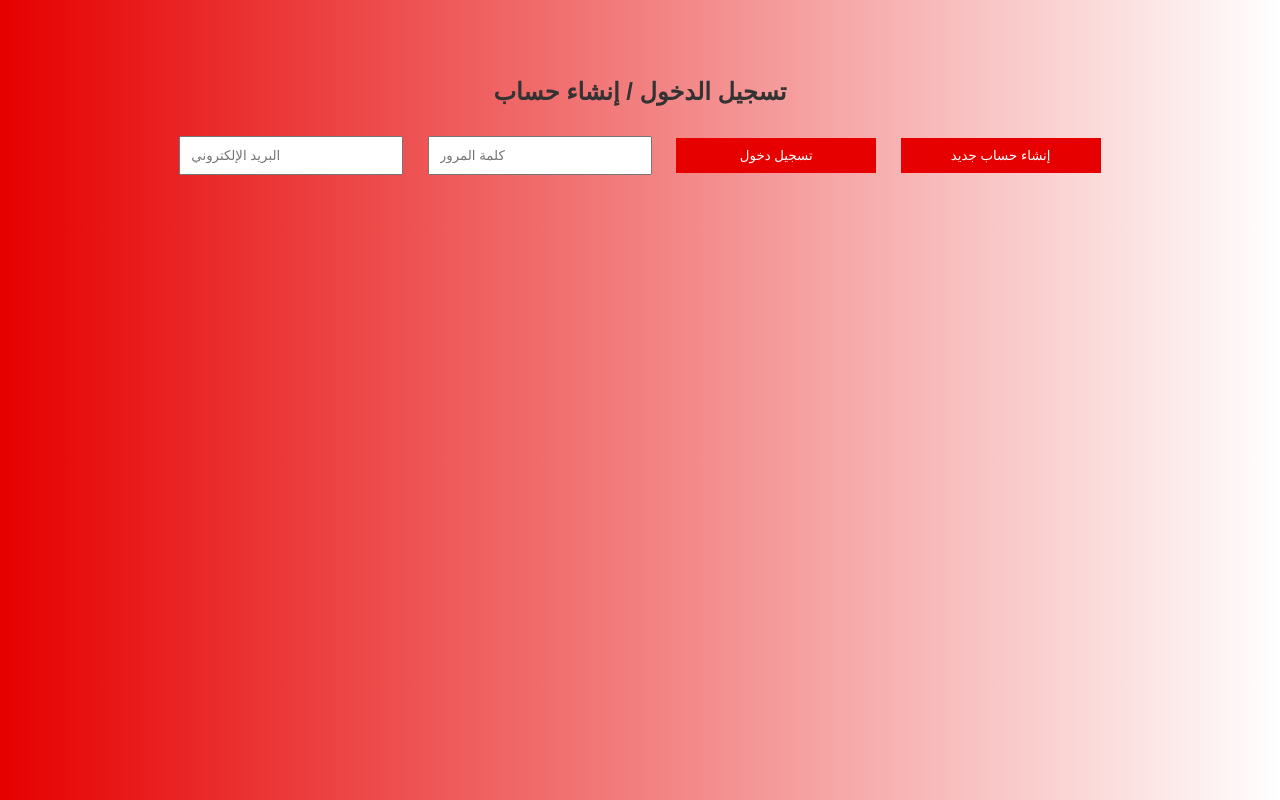
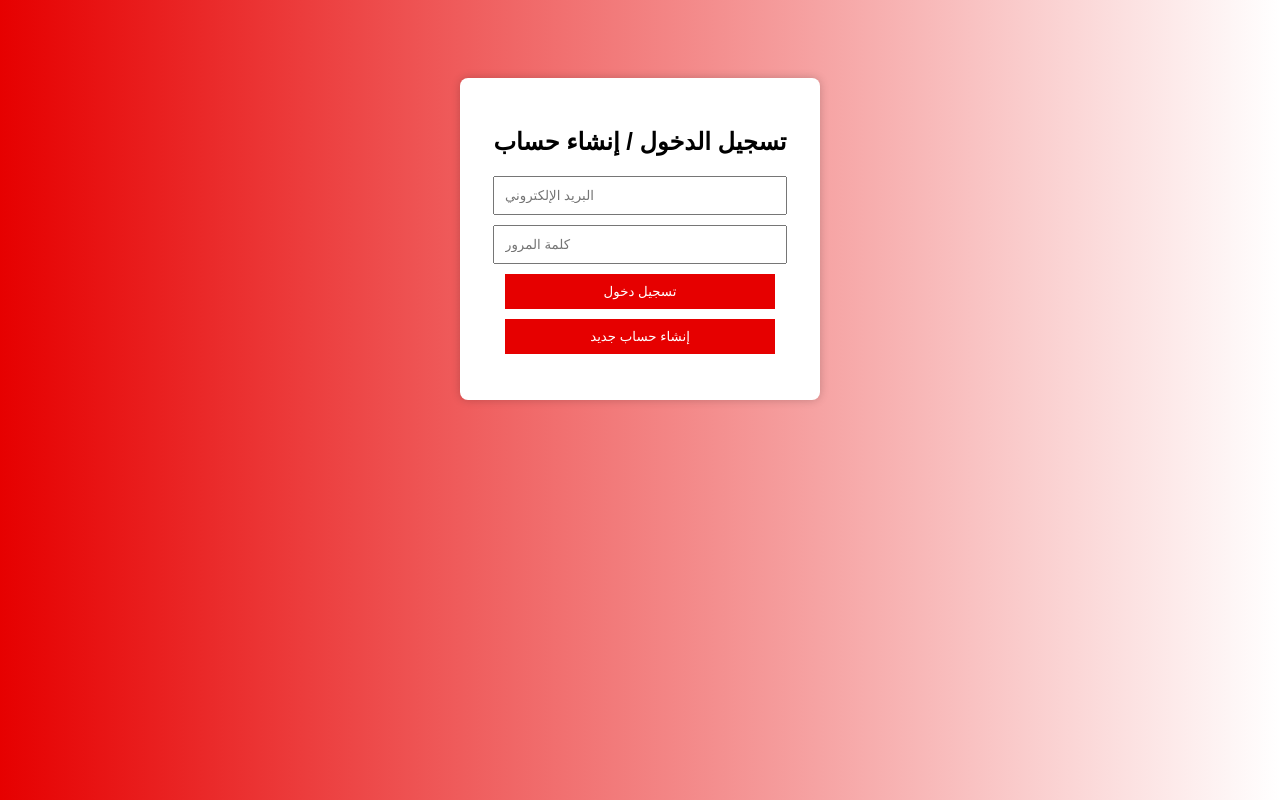
Before and after one commit to aldoneszu/Clint-site, a plain HTML site: page index.html in a window 1280 px wide. Drawn offline with Linux system fonts and the light colour scheme.

Commit message:
Update style.css

```diff
--- a/style.css
+++ b/style.css
@@ -1,14 +1,22 @@
 body {
+  background: linear-gradient(to right, #e60000, #fff);
   font-family: 'Cairo', sans-serif;
-  background: linear-gradient(to right, #e60000, #fff);
   text-align: center;
   padding: 20px;
-  color: #333;
+}
+.login-container {
+  background: #fff;
+  padding: 30px;
+  width: 300px;
+  margin: 50px auto;
+  border-radius: 8px;
+  box-shadow: 0 0 10px rgba(0,0,0,0.2);
 }
 input, button {
-  margin: 10px;
+  display: block;
+  margin: 10px auto;
   padding: 10px;
-  width: 200px;
+  width: 90%;
 }
 button {
   background-color: #e60000;
@@ -20,13 +28,14 @@ button:hover {
   background-color: #b30000;
 }
 .package {
-  border: 1px solid #ccc;
-  padding: 15px;
-  margin: 15px auto;
+  background: #fff;
+  padding: 20px;
+  margin: 20px auto;
   width: 300px;
-  background: #fff;
   border-radius: 8px;
+  box-shadow: 0 0 5px rgba(0,0,0,0.1);
 }
-.login-container {
-  margin-top: 50px;
+#msg {
+  color: green;
+  margin-top: 10px;
 }
```
